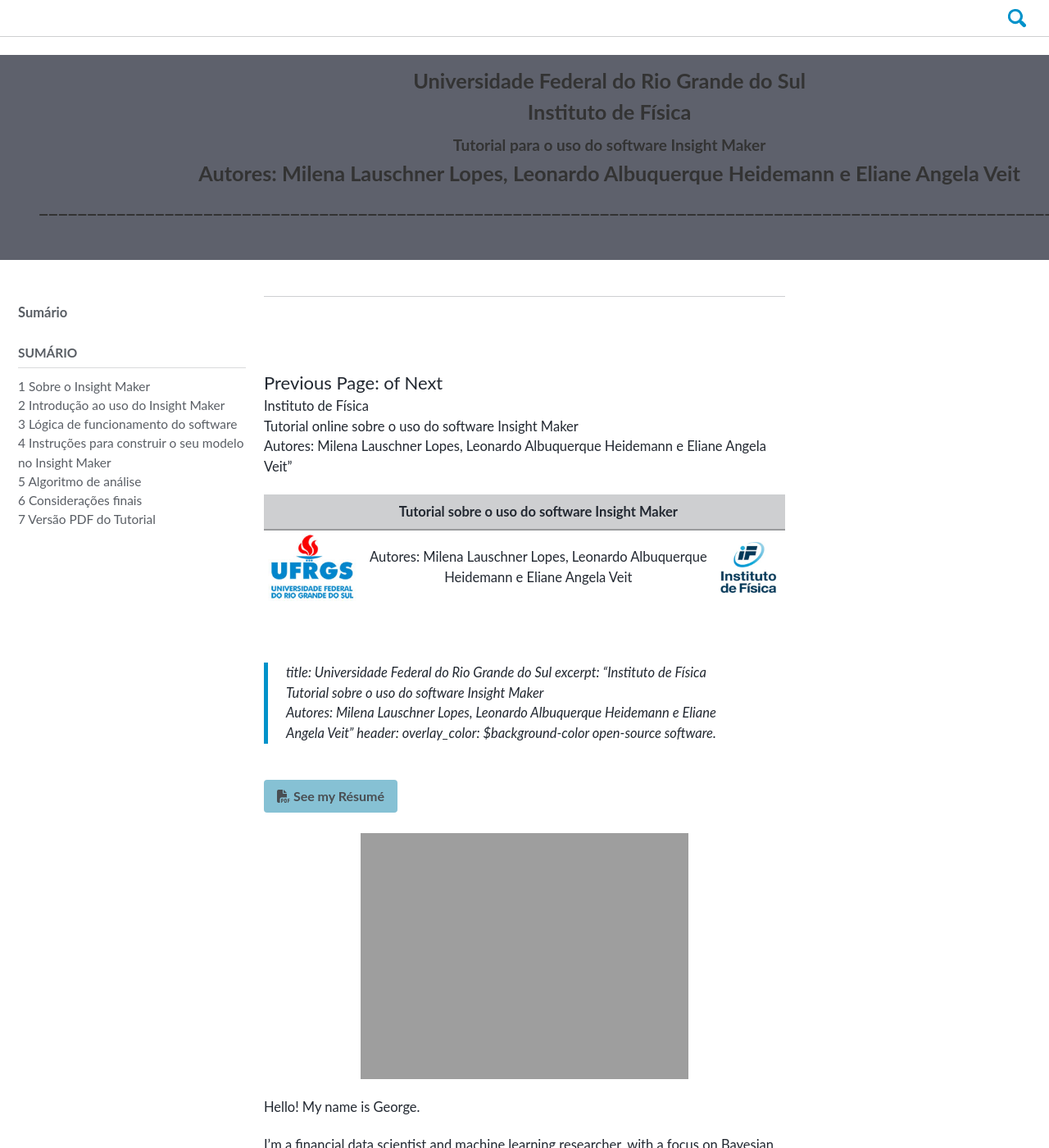
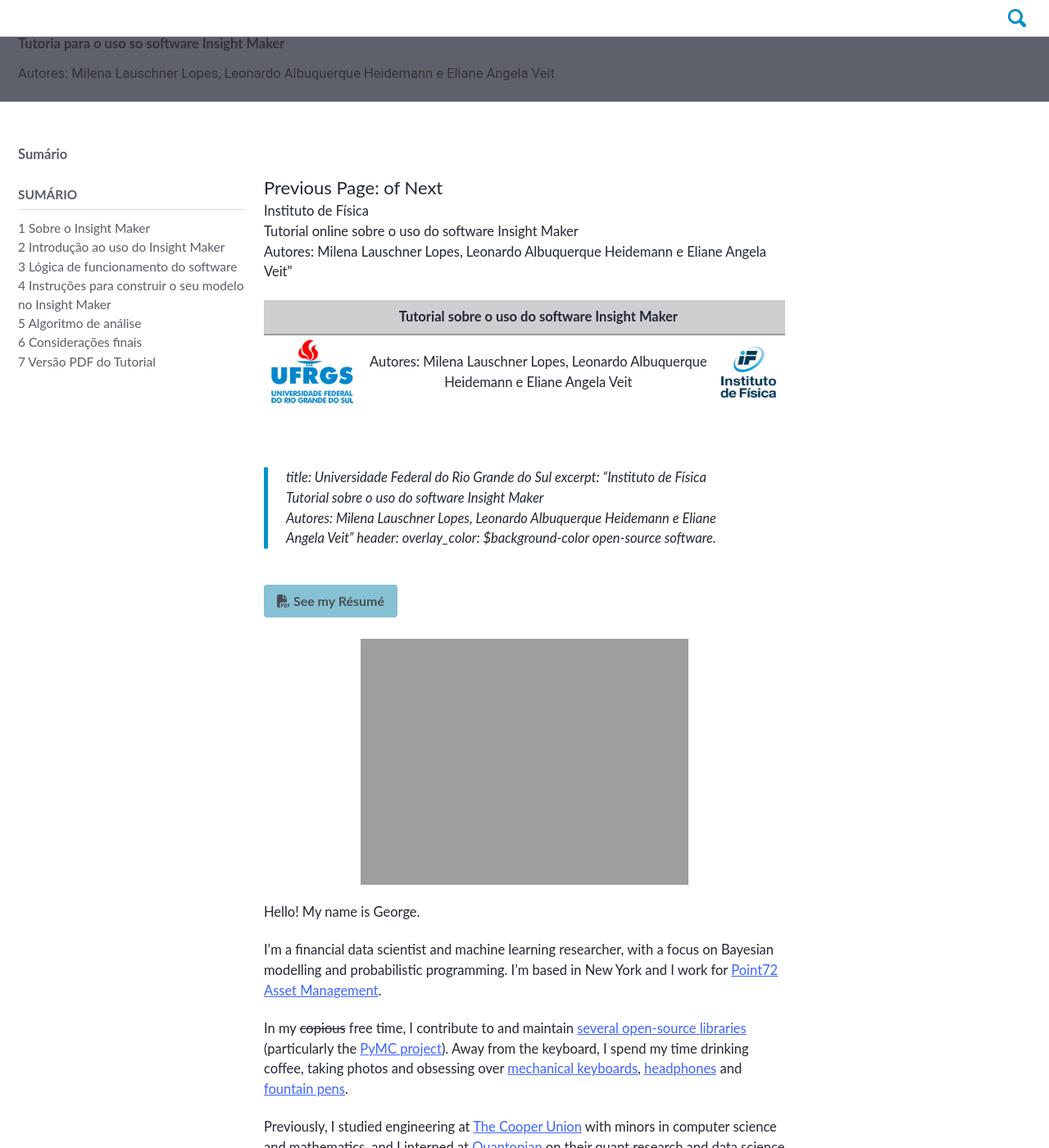
Before and after one commit to milenalauschner/MM, a Jekyll site: the page built from _pages/about.md, in a window 1280 px wide and 1400 px high. Shown: the whole window at 82% size. Built offline with Jekyll 4.4.1, drawn with Linux system fonts in a browser that asks for light colours; cached includes are drawn as plain includes; nearby versions of some CDN libraries; some web fonts are replaced.

Commit message:
Update about.md

```diff
--- a/_pages/about.md
+++ b/_pages/about.md
@@ -1,26 +1,17 @@
 ---
-title: "  "
+title: "Tutoria para o uso so software Insight Maker"
+excerpt: "Autores: Milena Lauschner Lopes, Leonardo Albuquerque Heidemann e Eliane Angela Veit"
 layout: single
 datatable: true
 permalink: /about/
 author_profile: false
 header:
   overlay_color: "#5e616c"
-  image: /assets/images/logos.png
-  actions:
-    - label: " Universidade Federal do Rio Grande do Sul<br /> Instituto de Física<br />  <small>Tutorial para o uso do software Insight Maker</small><br /> Autores: Milena Lauschner Lopes, Leonardo Albuquerque Heidemann e Eliane Angela Veit ______________________________________________________________________________________________________________________"
 sidebar:
   title: "Sumário"
   nav: blogroll
 ---
-{% include feature_row id="intro" type="center" %}
-<style type="text/css">
-  .main-container {
-  max-width: 1800px;
-  margin-left: auto;
-  margin-right: auto;
-}
-</style>
+
 
 <!-- This loops through the paginated posts -->
 {% for post in paginator.posts %}
```
